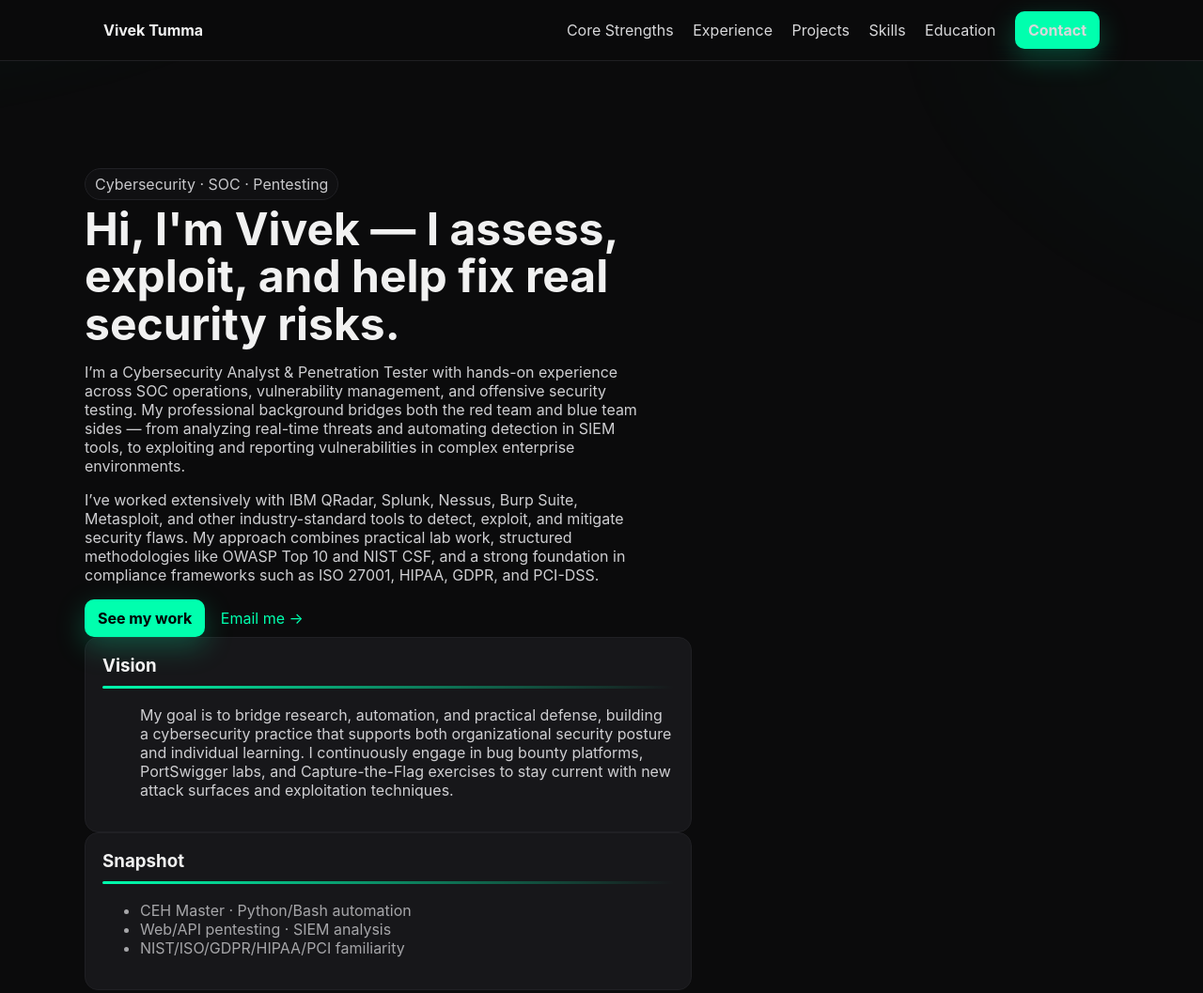
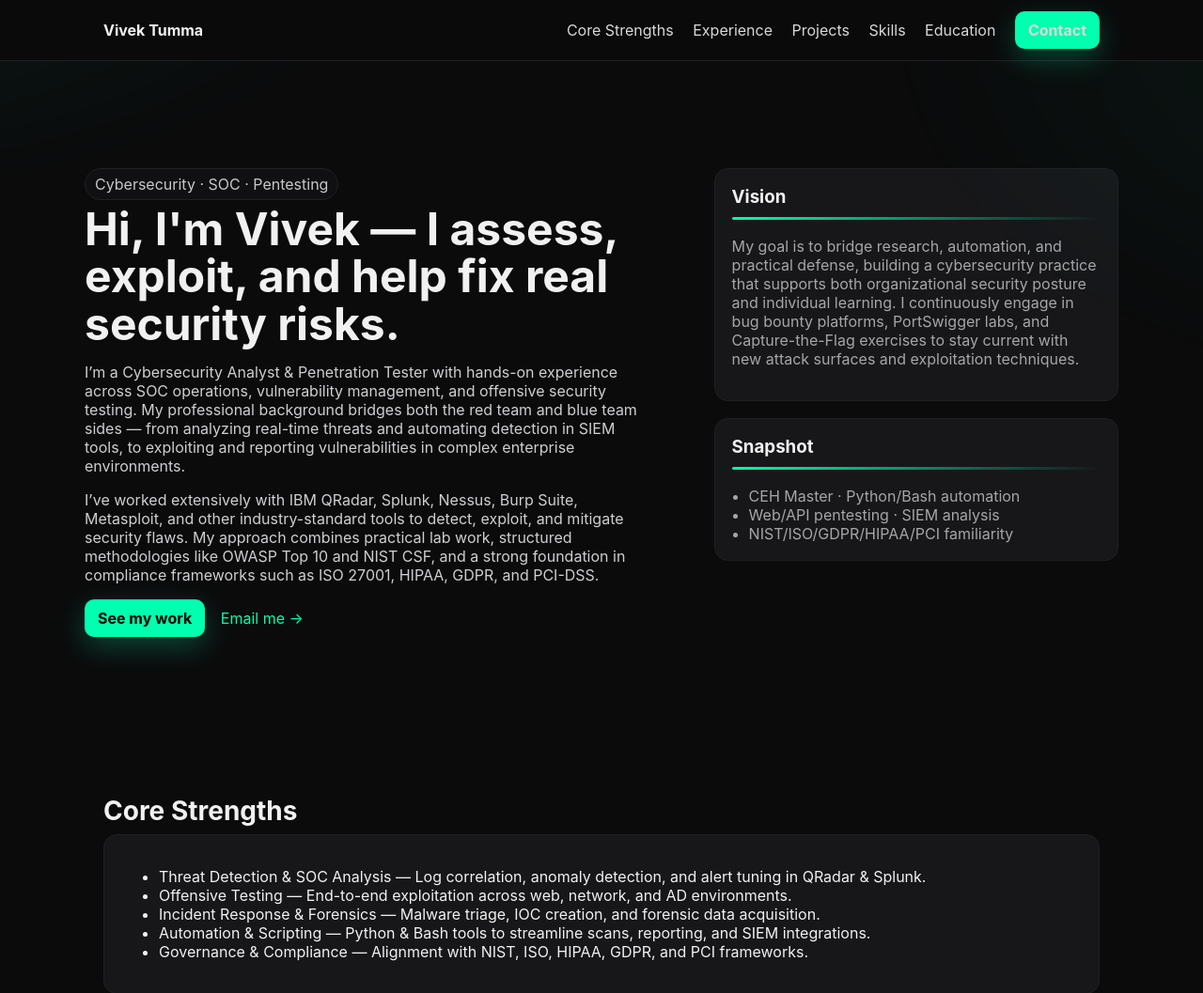
Before and after one commit to vivektumma/Vivek-Portfolio, a plain HTML site: page index.html in a window 1280 px wide. Shown: the top 1057 px of the page at 94% size. Drawn offline with Linux system fonts and the light colour scheme; a script that the page names is missing.

Commit message:
index.html

```diff
--- a/index.html
+++ b/index.html
@@ -42,8 +42,6 @@
     footer{border-top:1px solid #202024;color:#a9a9ac}
     .right-col{display:grid;gap:18px;align-self:start;justify-self:end;width:100%;max-width:680px}
 
-    .right-col{display:grid;gap:18px;align-self:start;justify-self:end;width:100%;max-width:680px}
-
     html{scroll-behavior:smooth}
     :root{ --header-h: 64px; }
     /* ensure hero background doesn't block clicks */
@@ -73,6 +71,7 @@
   <main>
     <section class="hero">
   <div class="container hero-inner">
+    <!-- Left column: heading, copy, CTAs -->
     <div>
       <span class="tag">Cybersecurity · SOC · Pentesting</span>
       <h1>Hi, I'm Vivek — I assess, exploit, and help fix real security risks.</h1>
@@ -82,25 +81,29 @@
         <a class="btn" href="#projects">See my work</a>
         <a style="margin-left:12px" href="#contact">Email me →</a>
       </div>
+    </div>
+
+    <!-- Right column: Vision (top) + Snapshot (bottom) -->
+    <aside class="right-col">
       <div class="card">
         <h3 style="margin:0">Vision</h3>
         <div class="accent-line"></div>
-            <ul class="muted">
-              <p class="lede">My goal is to bridge research, automation, and practical defense, building a cybersecurity practice that supports both organizational security posture and individual learning. I continuously engage in bug bounty platforms, PortSwigger labs, and Capture-the-Flag exercises to stay current with new attack surfaces and exploitation techniques.</p>
-            </ul>
+        <p class="muted">My goal is to bridge research, automation, and practical defense, building a cybersecurity practice that supports both organizational security posture and individual learning. I continuously engage in bug bounty platforms, PortSwigger labs, and Capture-the-Flag exercises to stay current with new attack surfaces and exploitation techniques.</p>
       </div>
+
       <div class="card">
         <h3 style="margin:0">Snapshot</h3>
         <div class="accent-line"></div>
-          <ul class="muted">
+        <ul class="muted" style="margin:0;padding-left:18px">
           <li>CEH Master · Python/Bash automation</li>
           <li>Web/API pentesting · SIEM analysis</li>
           <li>NIST/ISO/GDPR/HIPAA/PCI familiarity</li>
         </ul>
       </div>
-        </div>
+    </aside>
   </div>
 </section>
+
 
     <section id="core-strengths" class="reveal">
       <div class="container">
```
Lines whose indentation alone changed are shown as unchanged.
